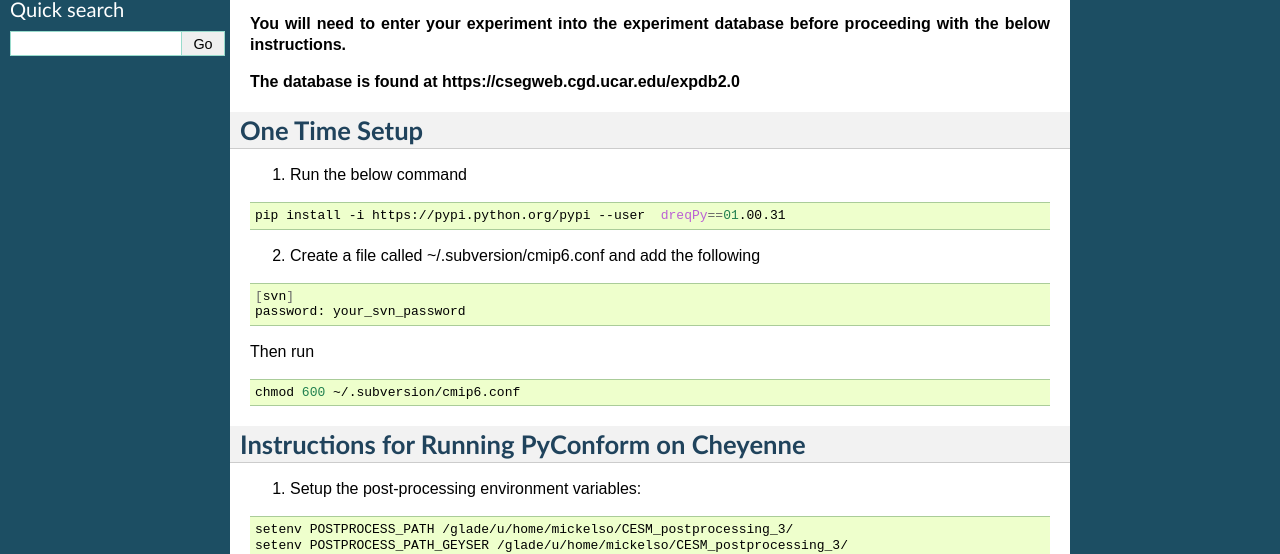
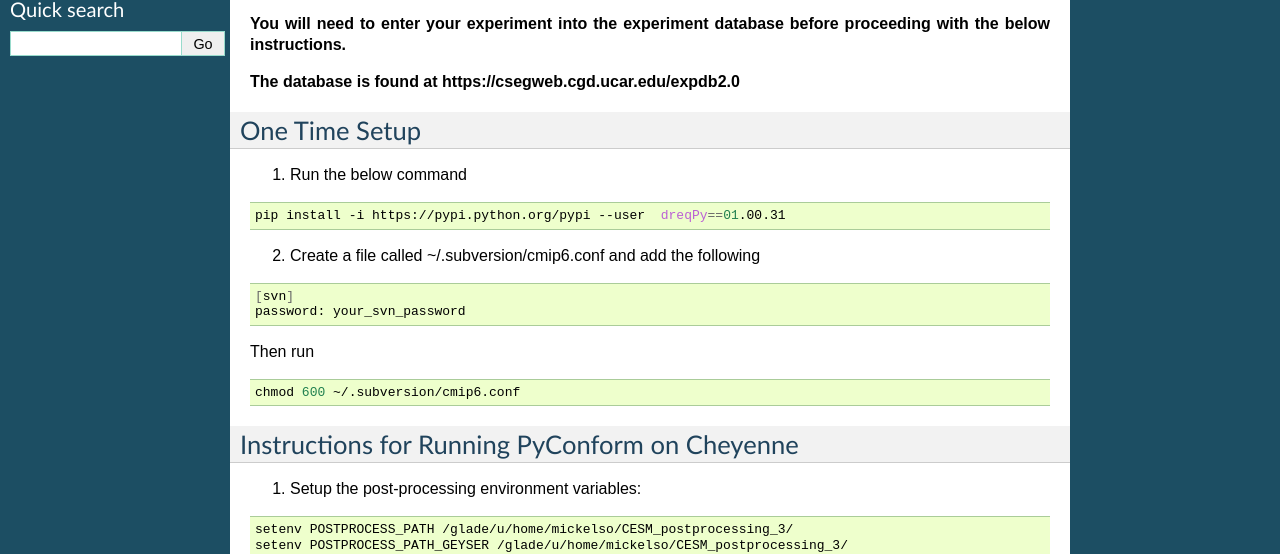
Before and after one commit to NCAR/CESM-WF_Documentation, a Sphinx documentation site: the page built from source/instructions_pyconform.rst, in a window 1280 px wide. Shown: the part 117-671 px from the top of the page. Built offline with Sphinx 7.4.7, drawn with Linux system fonts in a browser that asks for light colours.

Commit message:
Remove some bold font for readability purposes

```diff
--- a/source/instructions_pyconform.rst
+++ b/source/instructions_pyconform.rst
@@ -7,7 +7,7 @@
 
 **The database is found at https://csegweb.cgd.ucar.edu/expdb2.0**
 
-**One Time Setup**
+One Time Setup
 ------------------
 
 (1) Run the below command
@@ -29,7 +29,7 @@
 
     chmod 600 ~/.subversion/cmip6.conf
 
-**Instructions for Running PyConform on Cheyenne**
+Instructions for Running PyConform on Cheyenne
 --------------------------------------------------
 
 (1) Setup the post-processing environment variables:
```
Also changed, not shown: 6 other files.
